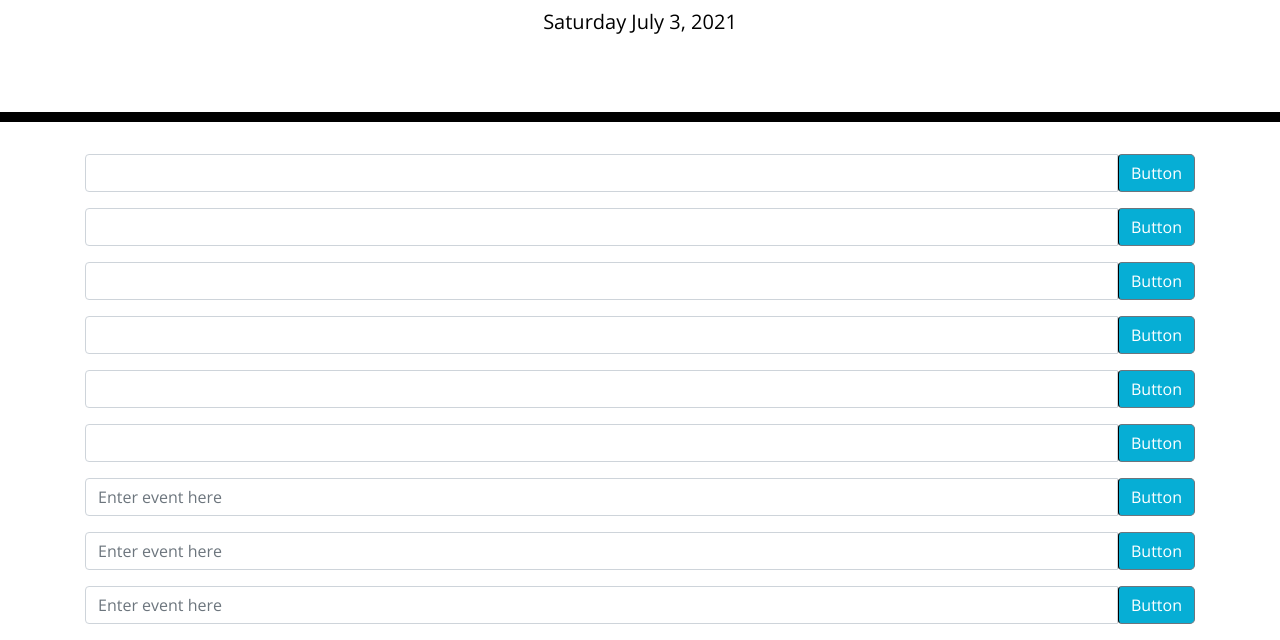
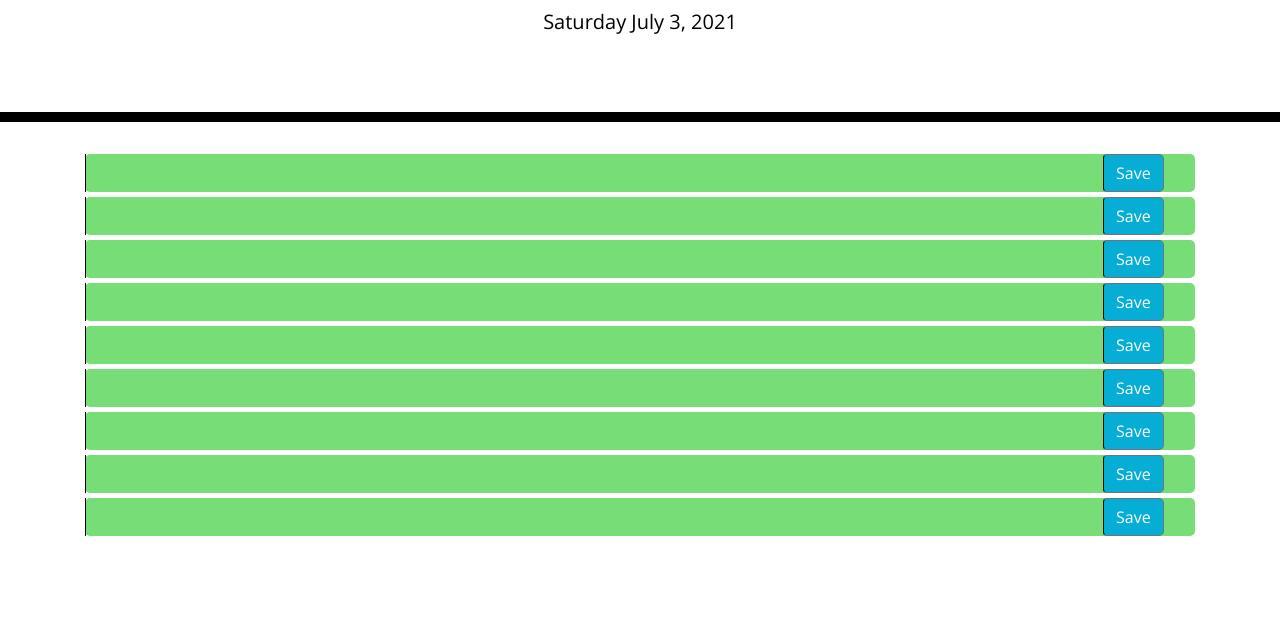
Before and after one commit to celiajpennington/work-day-scheduler, a plain HTML site: page Develop/index.html in a window 1280 px wide. Shown: the part 182-822 px from the top of the page. After the commit the page ends 800 px from the top, so only its background shows below. Drawn offline with nearby package versions, Linux system fonts and the light colour scheme.

Commit message:
edited CSS and started READ ME

```diff
--- a/Develop/index.html
+++ b/Develop/index.html
@@ -30,56 +30,57 @@
     </header>
     <div class="container">
       <!-- Timeblocks go here -->
-      <div id ="9" class="input-group mb-3 ">
-
-        <input type="text" id = "inputvalue" class="form-control "  aria-label="Recipient's username" aria-describedby="button-addon2">
-        <button class="saveBtn btn btn-outline-secondary" type="button" id="button-addon2 9am">Button</button>
+      <div id ="9" class="input-group time-block">
+        <textarea type="text"  id = "inputvalue"  ></textarea>
+        <button class="saveBtn btn btn-outline-secondary" type="button" id="button-addon2">Save</button>
       </div>
 
-      <div id ="10" class="input-group mb-3 ">
 
-        <input type="text" id = "inputvalue" class="form-control "  aria-label="Recipient's username" aria-describedby="button-addon2">
-        <button class="saveBtn btn btn-outline-secondary" type="button" id="button-addon2">Button</button>
+      <div id ="10" class="input-group time-block">
+
+        <textarea type="text"  id = "inputvalue"  ></textarea>
+        <button class="saveBtn btn btn-outline-secondary" type="button" id="button-addon2">Save</button>
       </div>
 
-      <div id ="11" class="input-group mb-3 ">
 
-        <input type="text" id = "inputvalue"class="form-control "  aria-label="Recipient's username" aria-describedby="button-addon2">
-        <button class="saveBtn btn btn-outline-secondary" type="button" id="button-addon2">Button</button>
+      <div id ="11" class="input-group time-block">
+
+        <textarea type="text"  id = "inputvalue"  ></textarea>
+        <button class="saveBtn btn btn-outline-secondary" type="button" id="button-addon2">Save</button>
       </div>
 
-      <div id ="12" class="input-group mb-3 ">
+      <div id ="12" class="input-group time-block">
 
-        <input type="text" id = "inputvalue" class="form-control"  aria-label="Recipient's username" aria-describedby="button-addon2">
-        <button class=" saveBtn btn btn-outline-secondary" type="button" id="button-addon2">Button</button>
+        <textarea type="text"  id = "inputvalue"  ></textarea>
+        <button class=" saveBtn btn btn-outline-secondary" type="button" id="button-addon2">Save</button>
       </div>
-      <div id ="1" class="input-group mb-3 ">
+      <div id ="13" class="input-group time-block">
 
-        <input type="text" id ="inputvalue" class="form-control"  aria-label="Recipient's username" aria-describedby="button-addon2">
-        <button class="saveBtn btn btn-outline-secondary" type="button" id="button-addon2">Button</button>
+        <textarea type="text"  id = "inputvalue"></textarea>
+        <button class="saveBtn btn btn-outline-secondary" type="button" id="button-addon2">Save</button>
       </div>
-      <div id ="2" class="input-group mb-3 ">
+      <div id ="14" class="input-group time-block">
 
-        <input type="text" id ="inputvalue"class="form-control"  aria-label="Recipient's username" aria-describedby="button-addon2">
-        <button class="saveBtn btn btn-outline-secondary" type="button" id="button-addon2">Button</button>
+        <textarea type="text"  id = "inputvalue"  ></textarea>
+        <button class="saveBtn btn btn-outline-secondary" type="button" id="button-addon2">Save</button>
       </div>
 
-      <div id ="3" class="input-group mb-3 ">
+      <div id ="15" class="input-group time-block">
 
-        <input type="text" id ="inputvalue"class="form-control" placeholder="Enter event here" aria-label="Recipient's username" aria-describedby="button-addon2">
-        <button class="saveBtn btn btn-outline-secondary" type="button" id="button-addon2">Button</button>
+        <textarea type="text"  id = "inputvalue"  ></textarea>
+        <button class="saveBtn btn btn-outline-secondary" type="button" id="button-addon2">Save</button>
       </div>
 
-      <div id ="4" class="input-group mb-3 ">
+      <div id ="16" class="input-group time-block">
 
-        <input type="text" id ="inputvalue" class="form-control" placeholder="Enter event here" aria-label="Recipient's username" aria-describedby="button-addon2">
-        <button class="saveBtn btn btn-outline-secondary" type="button" id="button-addon2">Button</button>
+        <textarea type="text"  id = "inputvalue"  ></textarea>
+        <button class="saveBtn btn btn-outline-secondary" type="button" id="button-addon2">Save</button>
       </div>
 
-      <div id ="5" class="input-group mb-3 ">
+      <div id ="17" class="input-group time-block">
 
-        <input type="text" id ="inputvalue" class="form-control" placeholder="Enter event here" aria-label="Recipient's username" aria-describedby="button-addon2">
-        <button class="saveBtn btn btn-outline-secondary" type="button" id="button-addon2">Button</button>
+        <textarea type="text"  id = "inputvalue"  ></textarea>
+        <button class="saveBtn btn btn-outline-secondary" type="button" id="button-addon2">Save</button>
       </div>
 
 
--- a/Develop/script.js
+++ b/Develop/script.js
@@ -51,8 +51,24 @@ $("#9 #inputvalue").val(window.localStorage.getItem("9"));
 $("#10 #inputvalue").val(window.localStorage.getItem("10"));
 $("#11 #inputvalue").val(window.localStorage.getItem("11"));
 $("#12 #inputvalue").val(window.localStorage.getItem("12"));
-$("#1 #inputvalue").val(window.localStorage.getItem("1"));
-$("#2 #inputvalue").val(window.localStorage.getItem("2"));
-$("#3 #inputvalue").val(window.localStorage.getItem("3"));
-$("#4 #inputvalue").val(window.localStorage.getItem("4"));
-$("#5 #inputvalue").val(window.localStorage.getItem("5"));
+$("#13 #inputvalue").val(window.localStorage.getItem("13"));
+$("#14 #inputvalue").val(window.localStorage.getItem("14"));
+$("#15 #inputvalue").val(window.localStorage.getItem("15"));
+$("#16 #inputvalue").val(window.localStorage.getItem("16"));
+$("#17 #inputvalue").val(window.localStorage.getItem("17"));
+
+function colorBlock () {
+  $(".input-group").each(function(){
+    var colorBlock = $(this).attr("id")
+      if (currentTime > colorBlock){
+        $(this).addClass("past")
+      } else if (currentTime == colorBlock){
+        $(this).removeClass("past")
+         $(this).addClass("present")
+      } else if (currentTime < colorBlock){
+        $(this).removeClass("present")
+        $(this).addClass("future")
+      }
+  } )
+}
+colorBlock();
--- a/Develop/style.css
+++ b/Develop/style.css
@@ -10,8 +10,11 @@ textarea {
   resize: none;
   color: #000000;
   border-left: 1px solid black;
-  padding: 10px;
+  text-align: center;
+  float: inline;
+
 }
+
 
 .jumbotron {
   text-align: center;
@@ -27,24 +30,26 @@ textarea {
 
 .time-block {
   text-align: center;
-  border-radius: 15px;
+  border-radius: 5px;
+  margin-bottom: 5px;
+
 }
 
 .row {
   white-space: pre-wrap;
-  height: 80px;
+  height: 40px;
   border-top: 1px solid white;
 
 }
 
-.hour { /** This is when the time bar is selected**/
+.hour :active { /** This is when the time bar is selected**/
   background-color: #ffffff;
   color: #000000;
   border-top: 1px dashed #000000;
 }
 
 .past {
-  background-color: #d3d3d3;
+  background-color: grey ;
   color: white;
 }
 
@@ -64,6 +69,7 @@ textarea {
   border-bottom-right-radius: 5px;
   background-color: #06aed5;
   color: white;
+  margin-left: 815px;
 }
 
 .saveBtn i:hover {
```
Also changed, not shown: 1 other file.
